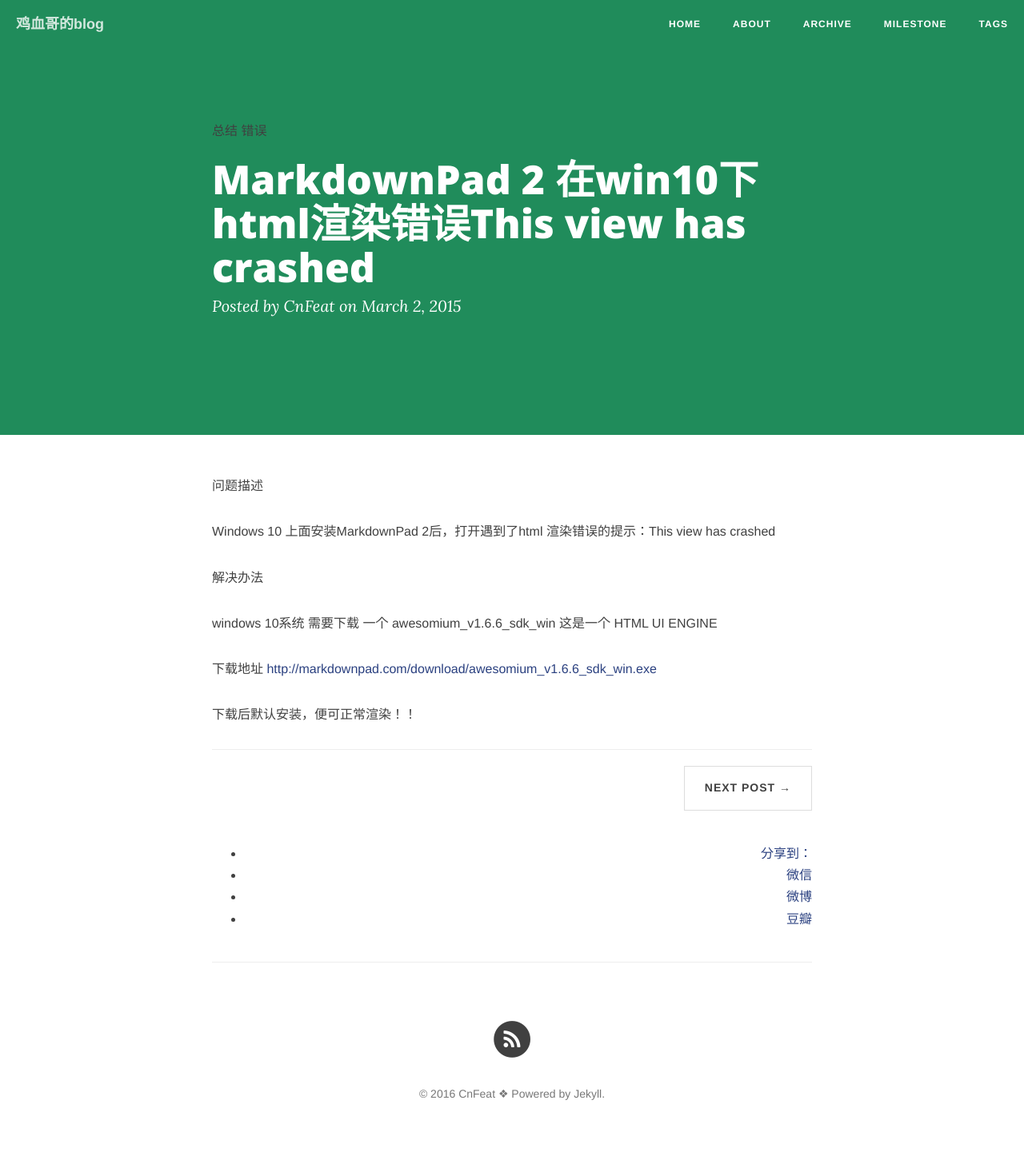
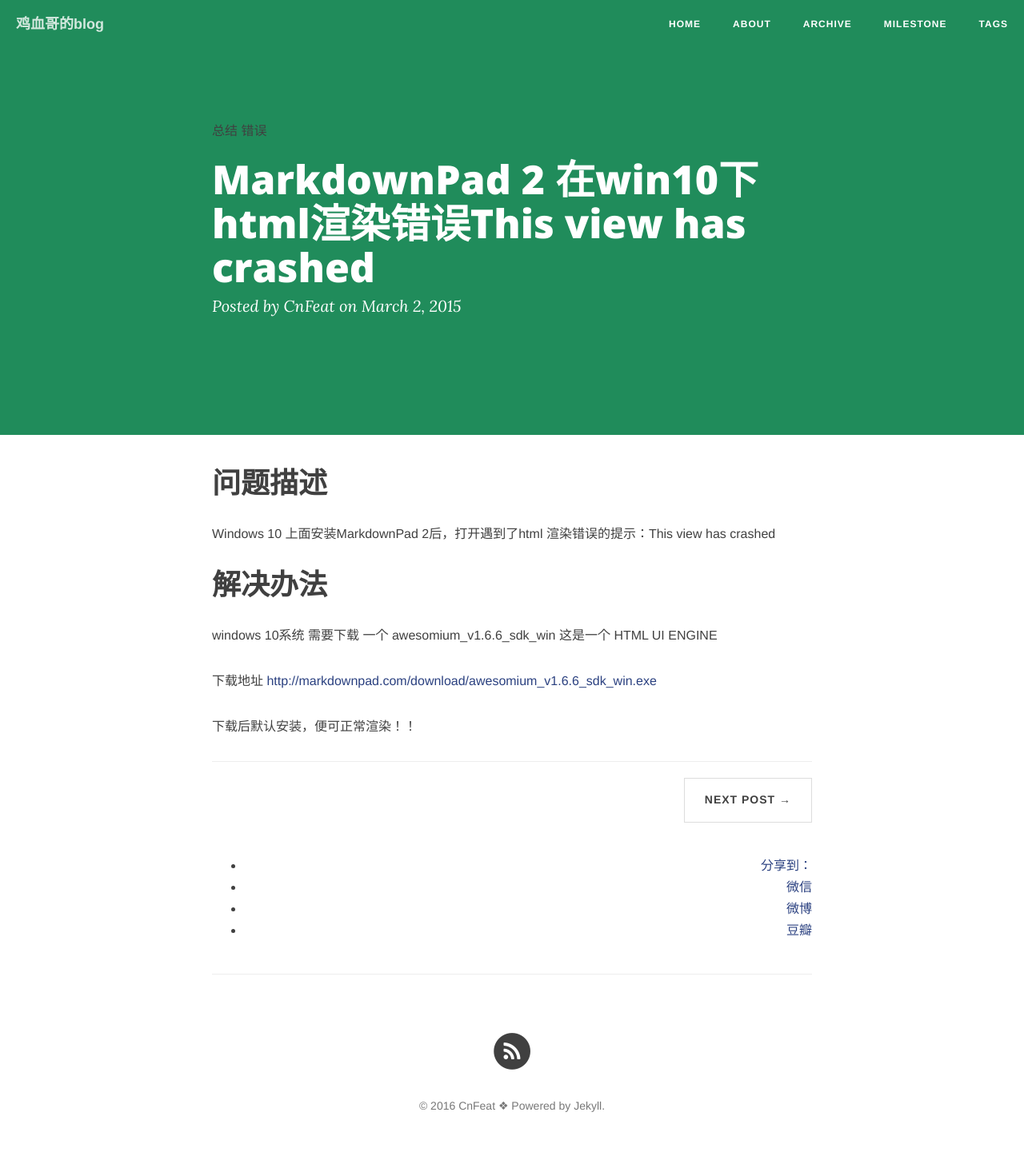
Before and after one commit to jixuege/jixuege.github.io, a Jekyll site: the page built from _posts/2016-09-09-how-to-write.md, in a window 1280 px wide. Shown: the whole page at 80% size. Built offline with Jekyll 4.4.1, drawn with Linux system fonts in a browser that asks for light colours; nearby versions of some CDN libraries; comment, search, counter and statistics services are not loaded.

Commit message:
更新blog
更新log

```diff
--- a/_posts/2016-09-09-how-to-write.md
+++ b/_posts/2016-09-09-how-to-write.md
@@ -7,13 +7,13 @@
 description: 在启动MarkdownPad 2 时候win10下html渲染错误This view has crashed的解决办法。
 ---
 
-问题描述
+# 问题描述 #
 
  Windows 10 上面安装MarkdownPad 2后，打开遇到了html 渲染错误的提示：This view has crashed
 
 
 
-解决办法
+# 解决办法 #
 
 windows 10系统 需要下载 一个  awesomium_v1.6.6_sdk_win 这是一个 HTML UI ENGINE
 
```
